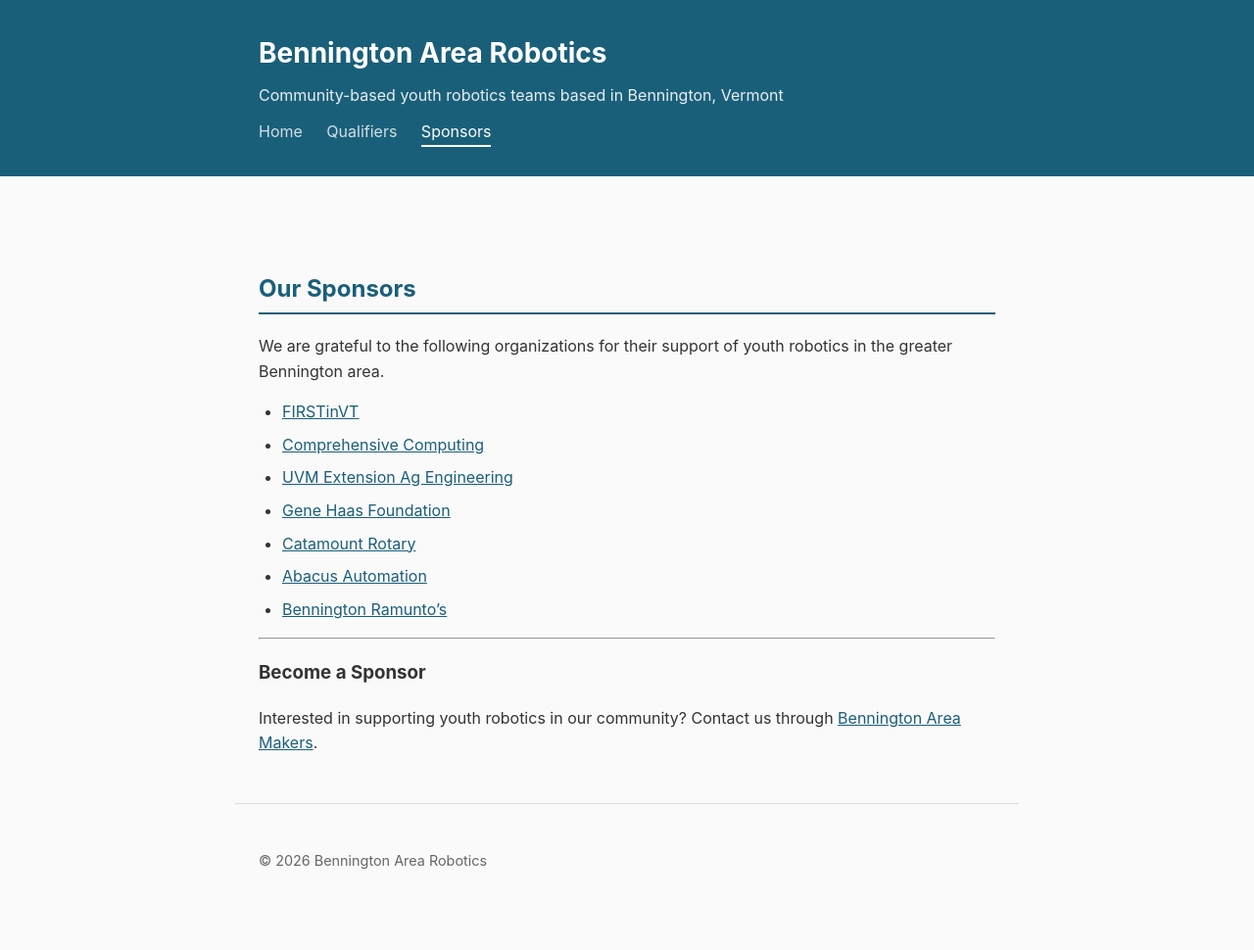
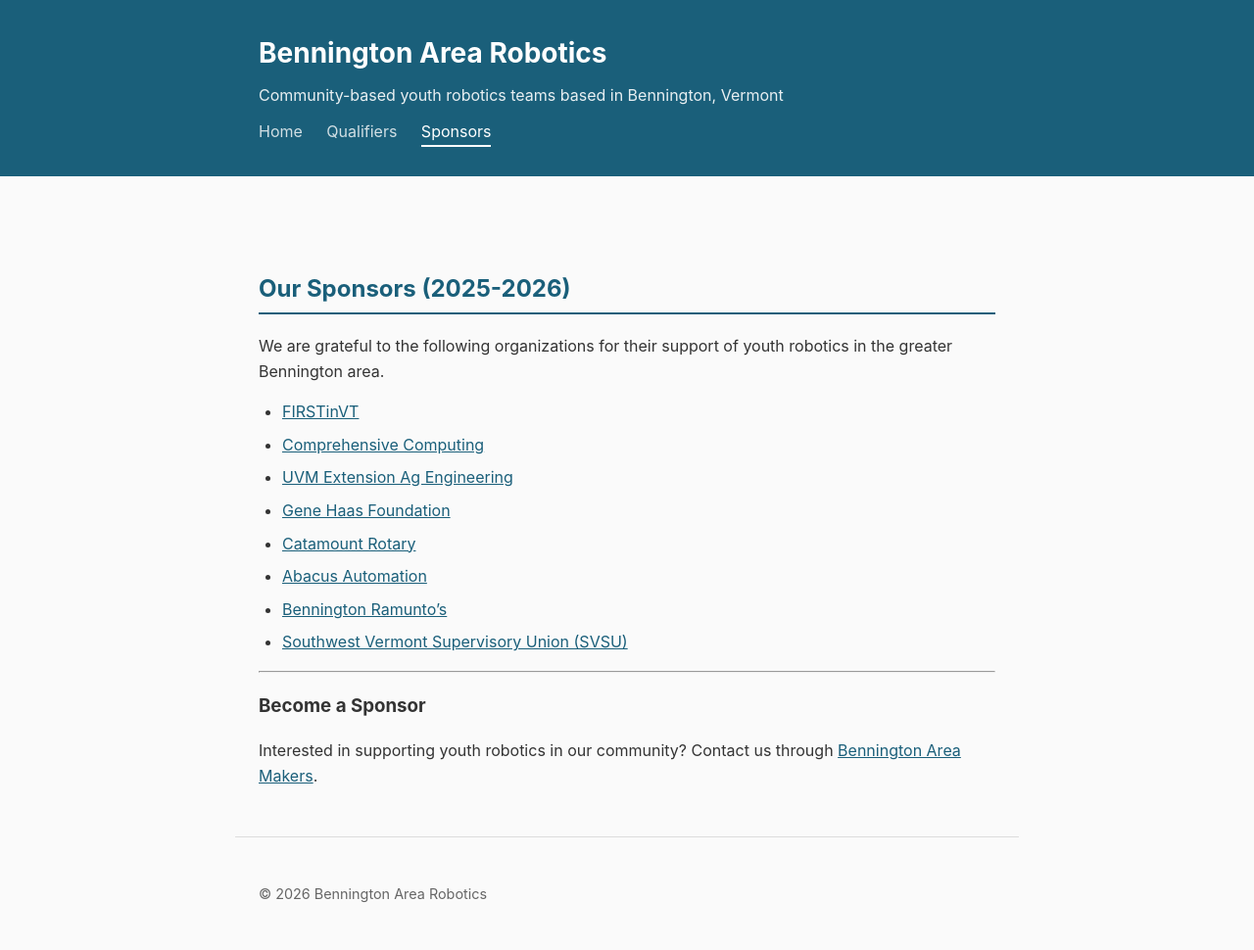
Before and after one commit to bennington-area-robotics/bennington-area-robotics.github.io, a Jekyll site: the page built from sponsors.md, in a window 1280 px wide. Shown: the whole page at 98% size. Built offline with Jekyll 4.4.1, drawn with Linux system fonts in a browser that asks for light colours; before the commit the page ends 937 px from its top, so only the background shows below that.

Commit message:
updated sponsors

```diff
--- a/sponsors.md
+++ b/sponsors.md
@@ -3,7 +3,7 @@ layout: default
 title: Sponsors
 ---
 
-## Our Sponsors
+## Our Sponsors (2025-2026)
 
 We are grateful to the following organizations for their support of youth robotics in the greater Bennington area.
 
@@ -14,6 +14,7 @@ We are grateful to the following organizations for their support of youth roboti
 - [Catamount Rotary](https://portal.clubrunner.ca/2912)
 - [Abacus Automation](https://abacusautomation.com/)
 - [Bennington Ramunto's](https://ramuntos.com/bennington-vt/)
+- [Southwest Vermont Supervisory Union (SVSU)](https://www.svsu.org/)
 
 ---
 
```
